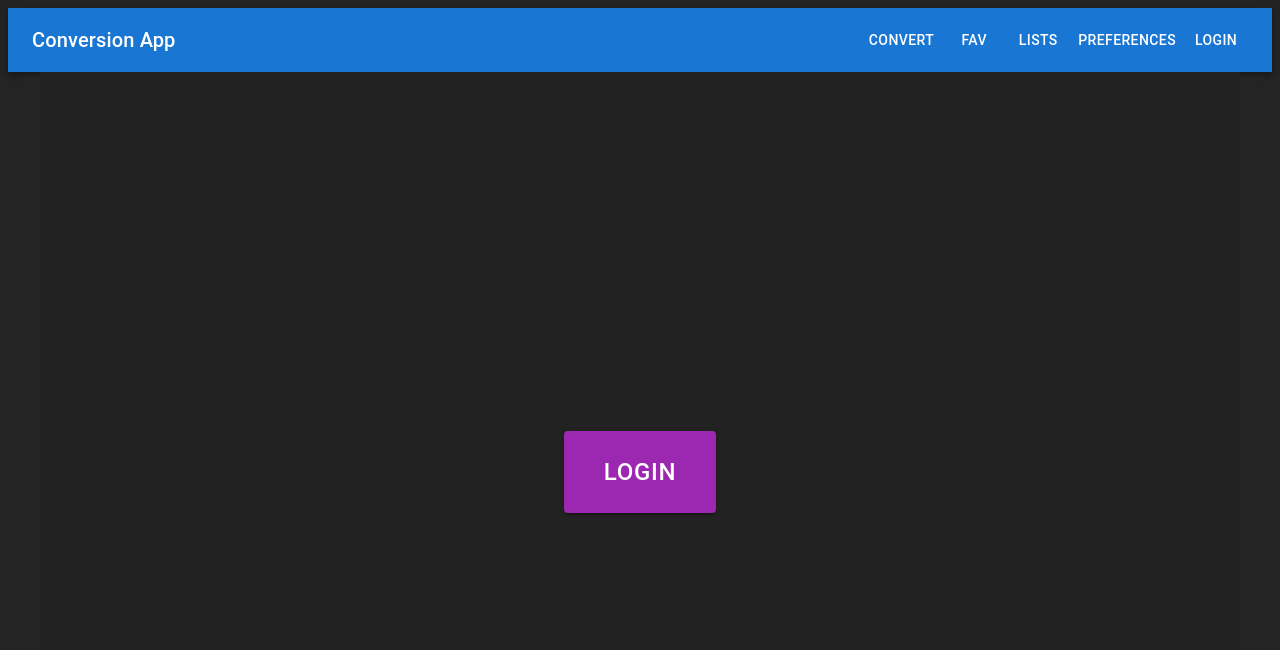
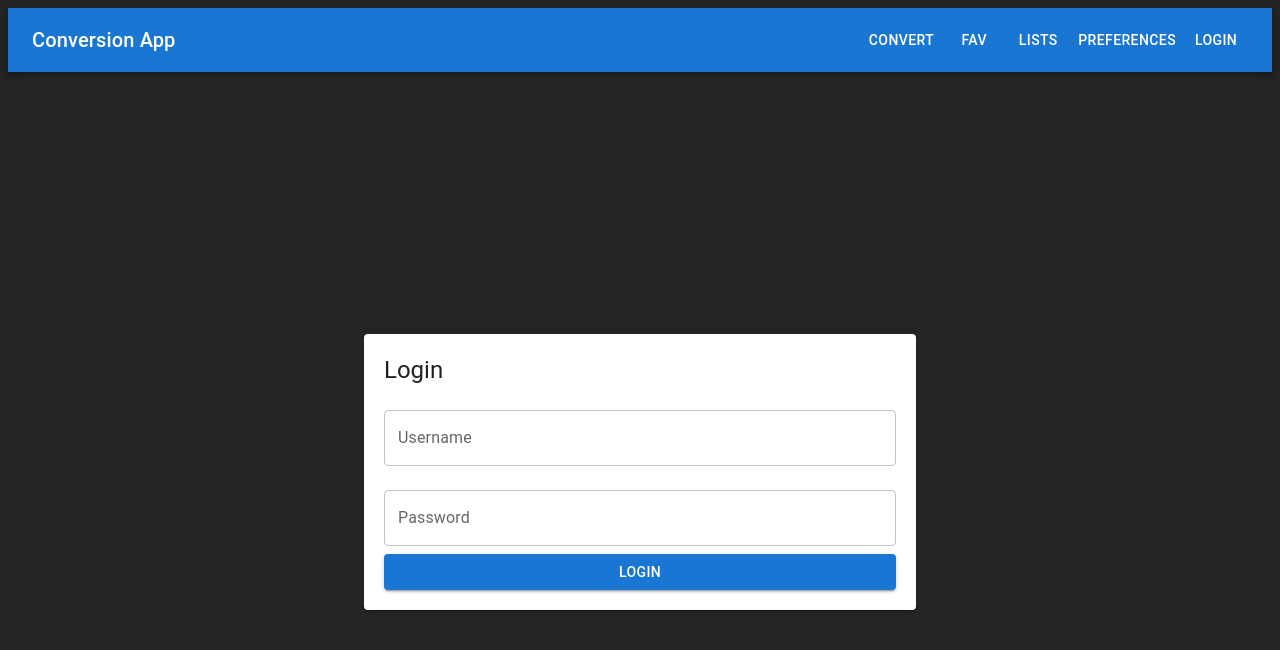
Before and after one commit to johnnyblaze993/Conversion_App, a React (Vite) app in the folder frontend/: page /login in a window 1280 px wide. Shown: the top 650 px of the page. Built offline with nearby package versions, Linux system fonts and the light colour scheme.

Commit message:
auth store created

```diff
--- a/frontend/package.json
+++ b/frontend/package.json
@@ -16,7 +16,8 @@
     "axios": "^1.5.1",
     "react": "^18.2.0",
     "react-dom": "^18.2.0",
-    "react-router-dom": "^6.26.1"
+    "react-router-dom": "^6.26.1",
+    "zustand": "^4.5.5"
   },
   "devDependencies": {
     "@types/react": "^18.2.67",
--- a/frontend/src/App.tsx
+++ b/frontend/src/App.tsx
@@ -1,5 +1,5 @@
 import React from 'react';
-import { BrowserRouter as Router, Route, Routes, Link } from 'react-router-dom';
+import { BrowserRouter as Router, Route, Routes, Navigate, Link, useNavigate } from 'react-router-dom';
 import { AppBar, Toolbar, Button, Typography, Container } from '@mui/material';
 import Home from './components/Home';
 import Convert from './components/Convert';
@@ -7,10 +7,25 @@ import Favorites from './components/Favorites';
 import Lists from './components/Lists';
 import Preferences from './components/Preferences';
 import LoginPage from './components/LoginPage';
+import { useAuthStore } from './stores/authStore';
+
+const PrivateRoute: React.FC<{ children: React.ReactNode }> = ({ children }) => {
+  const { isAuthenticated } = useAuthStore();
+
+  return isAuthenticated ? <>{children}</> : <Navigate to="/login" />;
+};
 
 const App: React.FC = () => {
+  const { isAuthenticated, logout } = useAuthStore();
+  const navigate = useNavigate();
+
+  const handleLogout = () => {
+    logout();
+    navigate('/login');
+  };
+
   return (
-    <Router>
+    <>
       <AppBar position="static">
         <Toolbar>
           <Typography variant="h6" style={{ flexGrow: 1 }}>
@@ -20,21 +35,66 @@ const App: React.FC = () => {
           <Button color="inherit" component={Link} to="/favorites">Fav</Button>
           <Button color="inherit" component={Link} to="/lists">Lists</Button>
           <Button color="inherit" component={Link} to="/preferences">Preferences</Button>
-		  <Button color="inherit" component={Link} to="/login">Login</Button>
+          {isAuthenticated ? (
+            <Button color="inherit" onClick={handleLogout}>Logout</Button>
+          ) : (
+            <Button color="inherit" component={Link} to="/login">Login</Button>
+          )}
         </Toolbar>
       </AppBar>
       <Container maxWidth="lg" style={{ height: '100vh', width: '100vw', padding: 0, display: 'flex', flexDirection: 'column' }}>
         <Routes>
-          <Route path="/" element={<Home />} />
-          <Route path="/convert" element={<Convert />} />
-          <Route path="/favorites" element={<Favorites />} />
-          <Route path="/lists" element={<Lists />} />
-          <Route path="/preferences" element={<Preferences />} />
-		  <Route path="/login" element={<LoginPage />} />
+          <Route path="/login" element={<LoginPage />} />
+          <Route
+            path="/"
+            element={
+              <PrivateRoute>
+                <Home />
+              </PrivateRoute>
+            }
+          />
+          <Route
+            path="/convert"
+            element={
+              <PrivateRoute>
+                <Convert />
+              </PrivateRoute>
+            }
+          />
+          <Route
+            path="/favorites"
+            element={
+              <PrivateRoute>
+                <Favorites />
+              </PrivateRoute>
+            }
+          />
+          <Route
+            path="/lists"
+            element={
+              <PrivateRoute>
+                <Lists />
+              </PrivateRoute>
+            }
+          />
+          <Route
+            path="/preferences"
+            element={
+              <PrivateRoute>
+                <Preferences />
+              </PrivateRoute>
+            }
+          />
         </Routes>
       </Container>
-    </Router>
+    </>
   );
-}
+};
 
-export default App;
+const RootApp = () => (
+  <Router>
+    <App />
+  </Router>
+);
+
+export default RootApp;
--- a/frontend/src/components/LoginPage.tsx
+++ b/frontend/src/components/LoginPage.tsx
@@ -1,30 +1,55 @@
-import React from 'react'
-import { Link } from 'react-router-dom';
-import { Button, Container, Box } from '@mui/material';
-const LoginPage = () => {
+import React, { useState } from 'react';
+import { Button, TextField, Container, Paper, Typography } from '@mui/material';
+import { useAuthStore } from '../stores/authStore';
+import { useNavigate } from 'react-router-dom';
+
+const LoginPage: React.FC = () => {
+  const [username, setUsername] = useState('');
+  const [password, setPassword] = useState('');
+  const login = useAuthStore((state) => state.login);
+  const navigate = useNavigate();
+
+  const handleLogin = () => {
+    login(username, password, navigate);
+  };
+
   return (
-        <Container
-            style={{
-                display: 'flex',
-                justifyContent: 'center',
-                alignItems: 'center',
-                height: '100vh',
-                backgroundColor: '#222',
-            }}
-        >
-            <Box>
+    <Container maxWidth="sm" style={{ display: 'flex', justifyContent: 'center', alignItems: 'center', height: '100vh' }}>
+      <Paper style={{ padding: '20px', width: '100%' }}>
+        <Typography variant="h5" gutterBottom>
+          Login
+        </Typography>
+        <form>
+          <TextField
+            label="Username"
+            variant="outlined"
+            fullWidth
+            margin="normal"
+            value={username}
+            onChange={(e) => setUsername(e.target.value)}
+          />
+          <TextField
+            label="Password"
+            type="password"
+            variant="outlined"
+            fullWidth
+            margin="normal"
+            value={password}
+            onChange={(e) => setPassword(e.target.value)}
+          />
           <Button
+            type="button"
             variant="contained"
-                    color="secondary"
-                    component={Link}
-                    to="/convert"
-                    style={{ fontSize: '24px', padding: '20px 40px' }}
+            color="primary"
+            fullWidth
+            onClick={handleLogin}
           >
             Login
           </Button>
-            </Box>
+        </form>
+      </Paper>
     </Container>
-    )
-}
+  );
+};
 
-export default LoginPage
+export default LoginPage;
--- /dev/null
+++ b/frontend/src/stores/authStore.ts
@@ -0,0 +1,47 @@
+// src/stores/authStore.ts
+import { create } from 'zustand';
+import axios from 'axios';
+
+interface AuthState {
+  isAuthenticated: boolean;
+  user: { id: number; username: string } | null;
+  login: (username: string, password: string, navigate: (path: string) => void) => void;
+  logout: () => void;
+}
+
+export const useAuthStore = create<AuthState>((set) => ({
+  isAuthenticated: false,
+  user: null,
+  login: async (username, password, navigate) => {
+    try {
+      const response = await axios.get(`http://localhost:8081/users/username/${username}`);
+      const user = response.data;
+
+      if (user && user.passwordHash === password) {
+        set({
+          isAuthenticated: true,
+          user: { id: user.id, username: user.username },
+        });
+
+        localStorage.setItem('isAuthenticated', 'true');
+        localStorage.setItem('user', JSON.stringify({ id: user.id, username: user.username }));
+
+        // Use the navigate function passed from the component
+        navigate('/');
+      } else {
+        alert('Invalid username or password');
+      }
+    } catch (error) {
+      console.error('Login failed', error);
+      alert('Login failed, please check your credentials.');
+    }
+  },
+  logout: () => {
+    set({
+      isAuthenticated: false,
+      user: null,
+    });
+    localStorage.removeItem('isAuthenticated');
+    localStorage.removeItem('user');
+  },
+}));
```
Also changed, not shown: 1 other file (tests, documents, lock files or other folders). Lines whose indentation alone changed are shown as unchanged.
